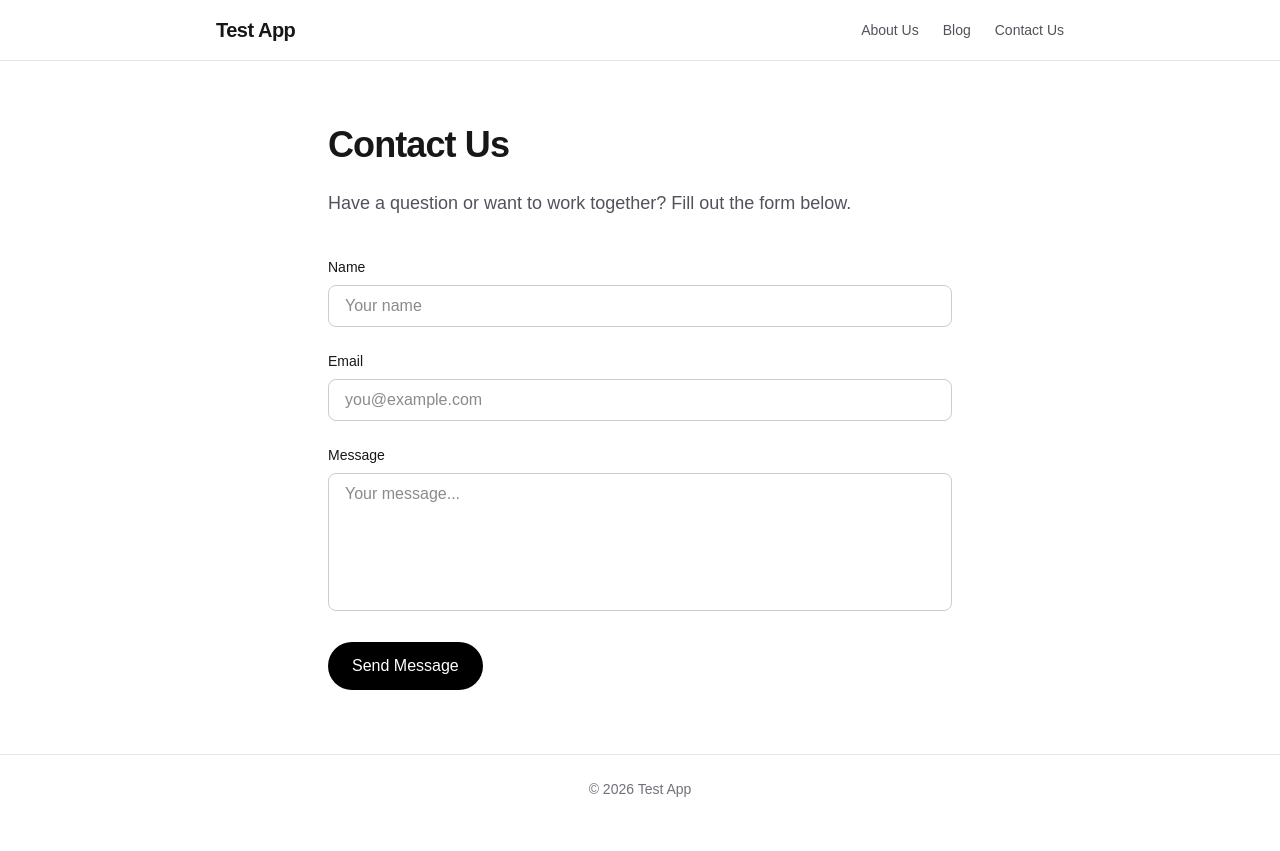
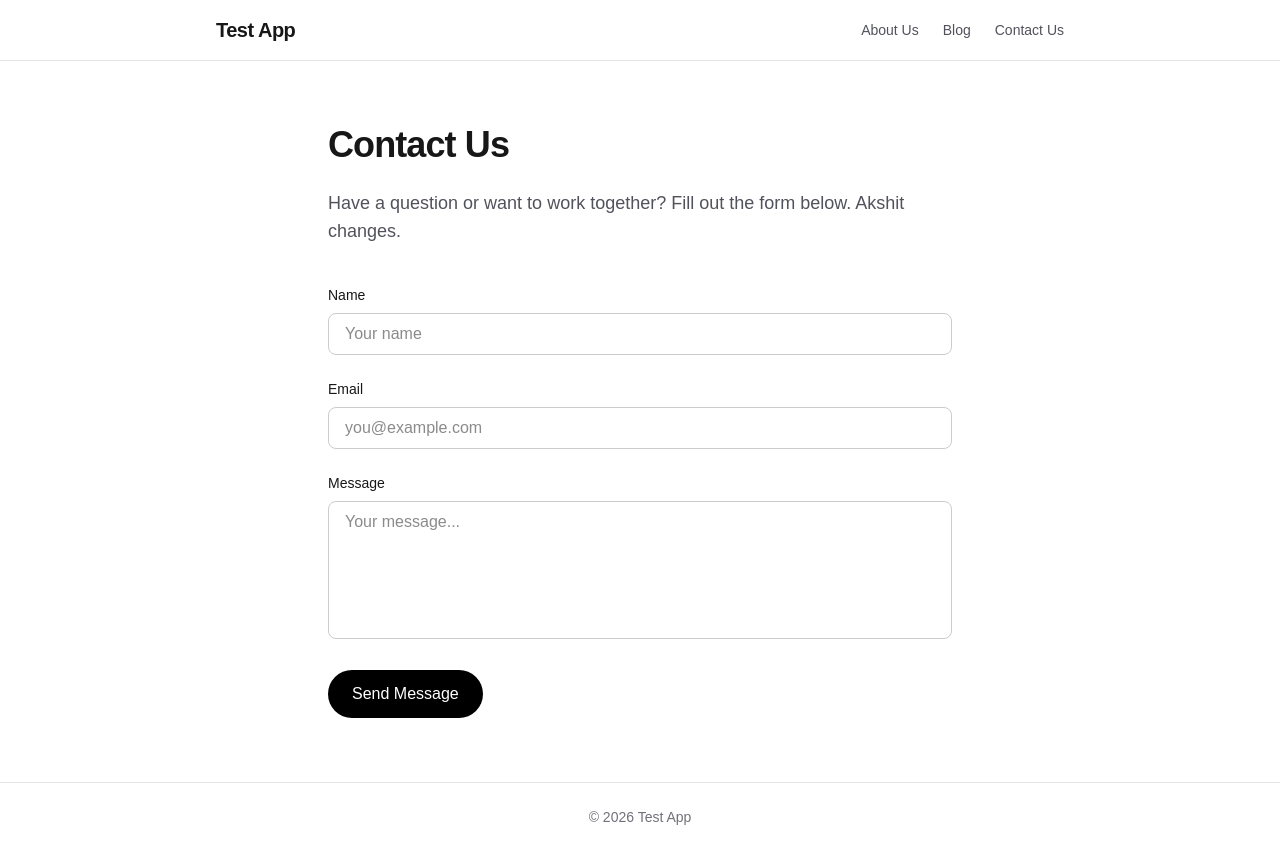
Before and after one commit to akshit-cs/test-app, a Next.js app: page /contact in a window 1280 px wide. Before the commit the page ends 823 px from the top, so only its background shows below. Built offline with nearby package versions, Linux system fonts and the light colour scheme.

Commit message:
chore: update contact page copy

```diff
--- a/src/app/contact/page.js
+++ b/src/app/contact/page.js
@@ -8,6 +8,7 @@ export default function ContactPage() {
       <h1 className="text-4xl font-bold tracking-tight mb-6">Contact Us</h1>
       <p className="text-lg text-zinc-600 dark:text-zinc-400 mb-10">
         Have a question or want to work together? Fill out the form below.
+        Akshit changes.
       </p>
       <form className="space-y-6">
         <div>
```
Also changed, not shown: 1 other file (tests, documents, lock files or other folders).
